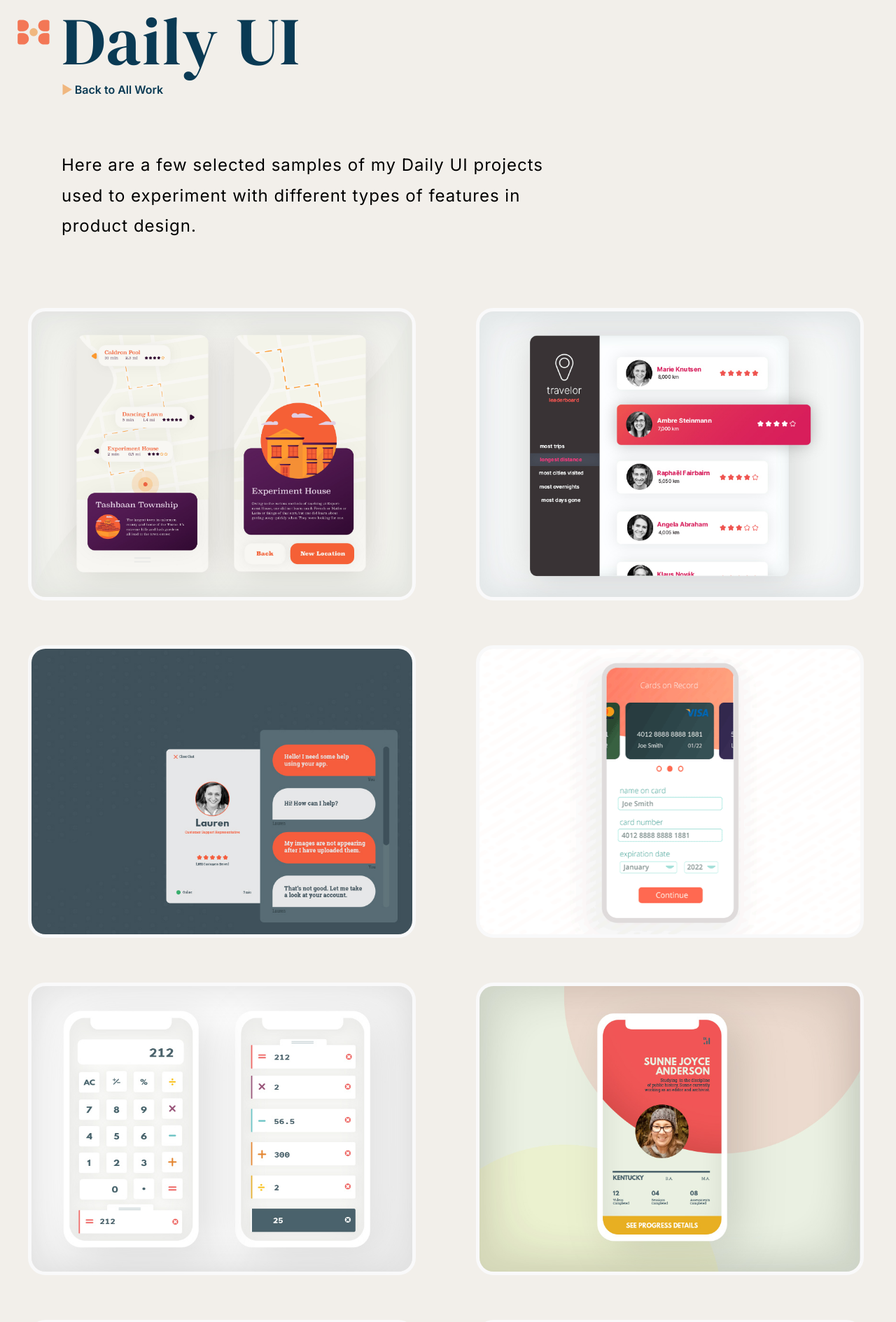
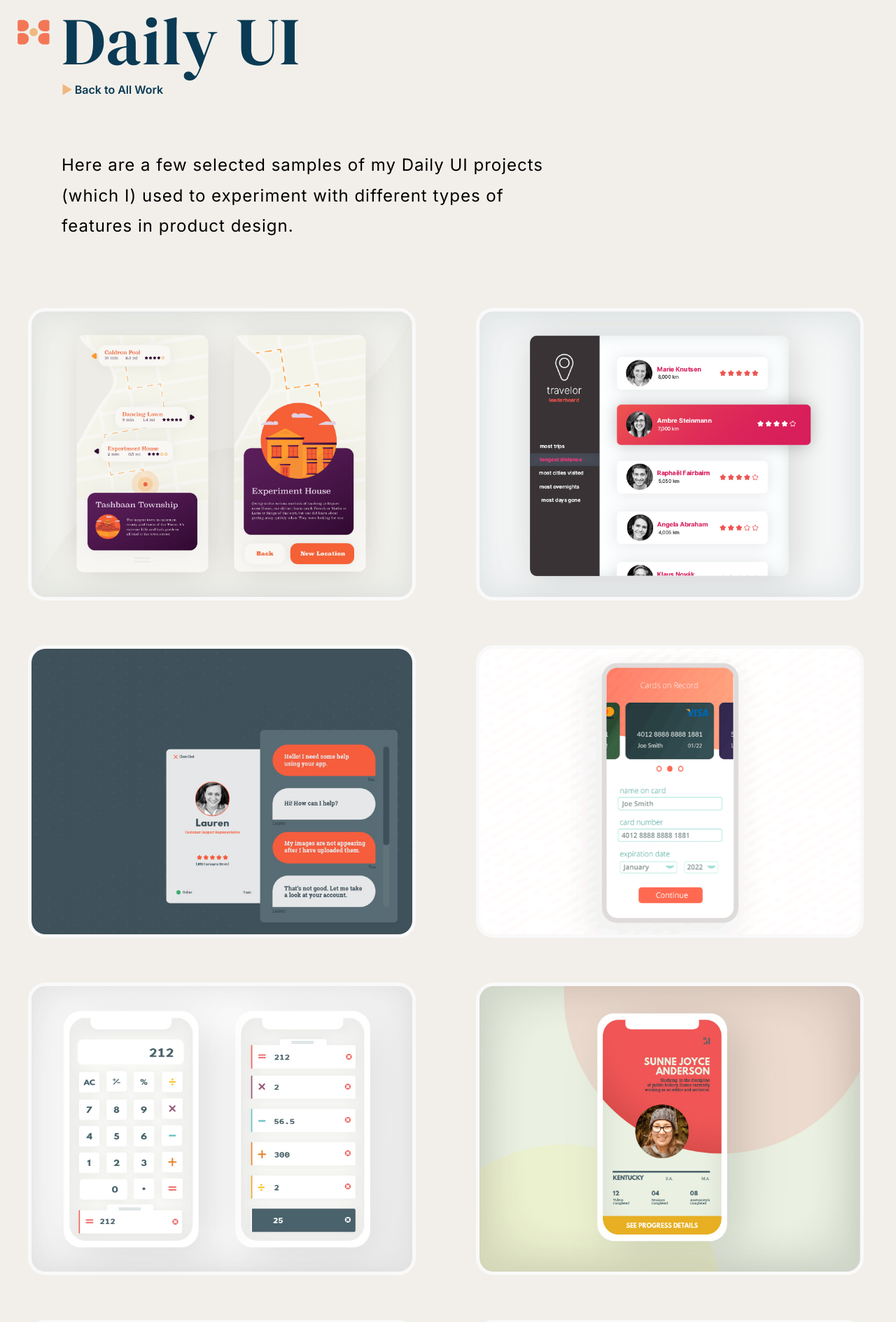
Before and after one commit to rheubach/rheubach.github.io, a Jekyll site: the page built from _content/daily_ui.html, in a window 1280 px wide. Shown: the top 1889 px of the page at 70% size. Built offline with Jekyll 4.4.1, drawn with Linux system fonts in a browser that asks for light colours.

Commit message:
updated daily ui page

```diff
--- a/_content/daily_ui.html
+++ b/_content/daily_ui.html
@@ -9,7 +9,7 @@ article_path: /daily-ui/
 ---
 
 <div class="intro">
-<p>Here are a few selected samples of my Daily UI projects used to experiment with different types of features in product design.</p>
+<p>Here are a few selected samples of my Daily UI projects (which I) used to experiment with different types of features in product design.</p>
 </div>
 
 <div class="content__grid">
--- a/_content/myanswers.html
+++ b/_content/myanswers.html
@@ -9,7 +9,7 @@ article_path: /myanswers/
 ---
 
 <div class="intro">
-  <p>MyAnswers and VBS Director were digital tools created to make it easy for customers to access VBS curriculum and other digital resources from any mobile device.</p>
+  <p><a href="https://myanswers.com/" target="_blank">MyAnswers</a> and VBS Director were digital tools created to make it easy for customers to access VBS curriculum and other digital resources from any mobile device.</p>
 </div>
 
 <div class="content__grid">
```
Also changed, not shown: 2 other files.
